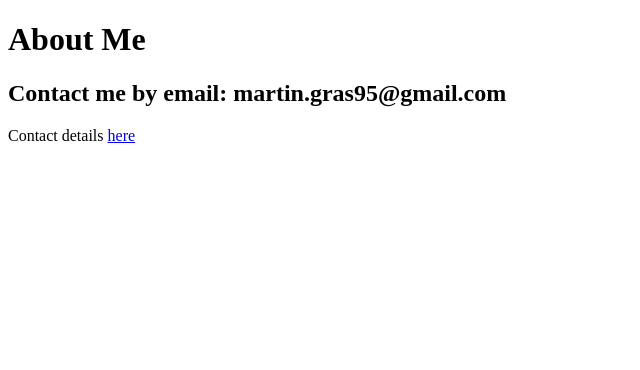
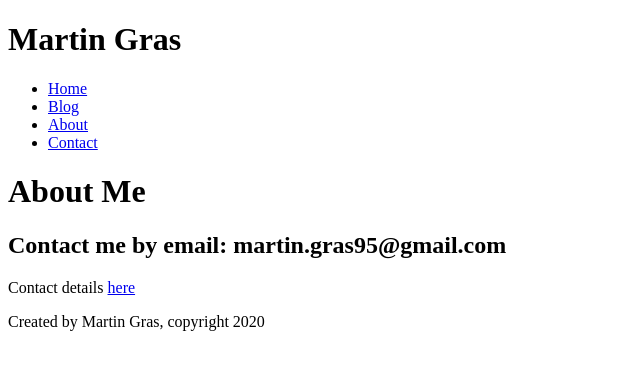
Before and after one commit to MartinGras95/titiandmartinblog, a Gatsby site: page /about in a window 1280 px wide. Shown: the whole page, without its empty margins (0-640 px from the left). Built offline with nearby package versions, Linux system fonts and the light colour scheme; Gatsby itself is replaced by a stand-in of ours.

Commit message:
header and footer created

```diff
--- /dev/null
+++ b/src/components/footer.js
@@ -0,0 +1,11 @@
+import React from 'react'
+
+const Footer = () =>{
+    return (
+        <footer>
+            <p>Created by Martin Gras, copyright 2020</p>
+        </footer>
+    )
+}
+
+export default Footer
--- /dev/null
+++ b/src/components/header.js
@@ -0,0 +1,28 @@
+import React from 'react'
+import { Link } from 'gatsby'
+
+const Header = () =>{
+    return (
+        <header>
+            <h1>Martin Gras</h1>
+            <nav>
+                <ul>
+                    <li>
+                        <Link to="/">Home</Link>
+                    </li>
+                    <li>
+                        <Link to="/blog">Blog</Link>
+                    </li>
+                    <li>
+                        <Link to="/about">About</Link>
+                    </li>
+                    <li>
+                        <Link to="/contact">Contact</Link>
+                    </li>
+                </ul>
+            </nav>
+        </header>
+    )
+}
+
+export default Header
--- a/src/pages/about.js
+++ b/src/pages/about.js
@@ -1,13 +1,20 @@
 import React from 'react'
 import { Link } from 'gatsby'
+
+// Component imports
+import Footer from '../components/footer'
+import Header from '../components/header'
+
 
 // Create component
 const AboutPage = () => {
     return (
         <div>
+            <Header />
             <h1>About Me</h1>
             <h2>Contact me by email: martin.gras95@gmail.com</h2>
             <p>Contact details <Link to="/contact">here</Link></p>
+            <Footer />
         </div>
     )
 }
--- a/src/pages/blog.js
+++ b/src/pages/blog.js
@@ -1,11 +1,17 @@
 import React from 'react'
+
+import Footer from '../components/footer'
+import Header from '../components/header'
+
 
 // Create component
 const BlogPage = () =>{
     return (
         <div>
+            <Header />
             <h1>My Blog</h1>
             <p>Posts will show up here.</p>
+            <Footer />
         </div>
     )
 }
--- a/src/pages/contact.js
+++ b/src/pages/contact.js
@@ -1,10 +1,16 @@
 import React from 'react'
+
+// Components imports
+import Footer from '../components/footer'
+import Header from '../components/header'
 
 const ContactPage = () =>{
     return(
         <div>
+            <Header />
             <h1>Contact Me</h1>
             <h2>Tweet at me <a href="https://www.twitter.com" target="_blank">MartinGras</a></h2>
+            <Footer />
         </div>
     )
 }
```
Also changed, not shown: src/pages/index.js (+7 -0 lines).
